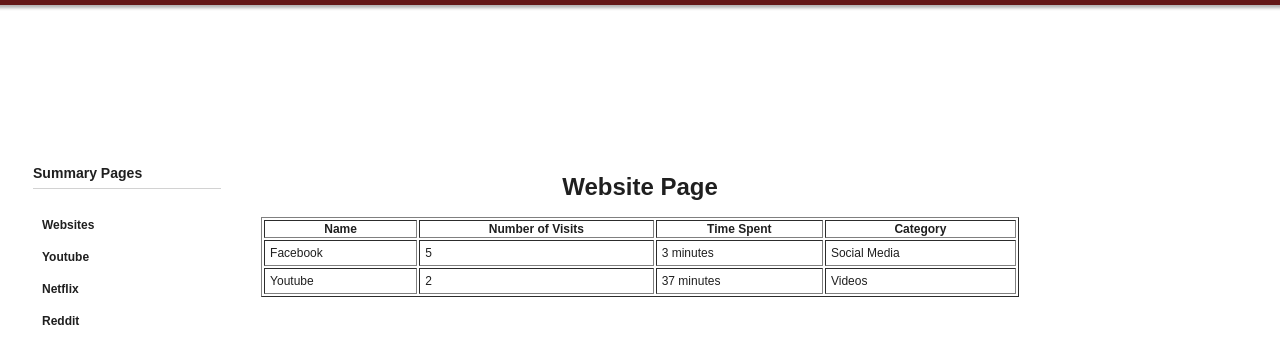
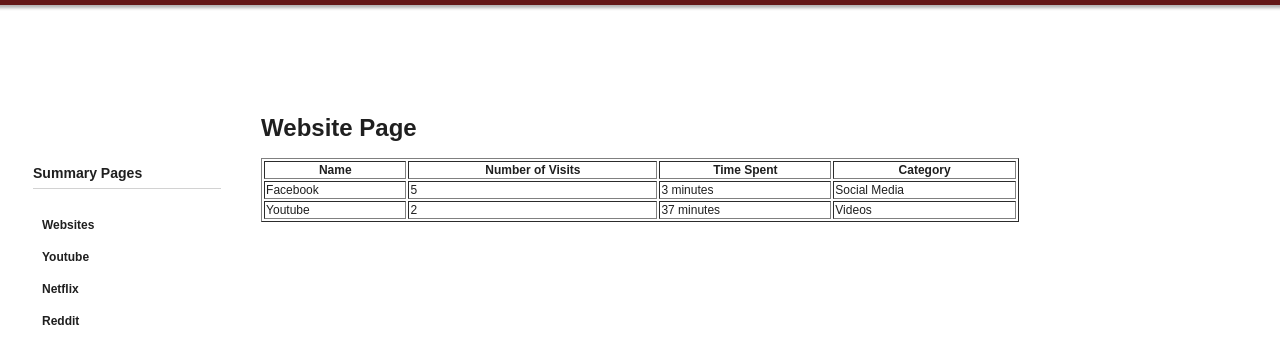
Before and after one commit to jmbuck/logger, a React app: page /#/websites in a window 1280 px wide. Shown: the part 59-422 px from the top of the page. Built offline with nearby package versions, Linux system fonts and the light colour scheme; a web font is replaced by a local one.

Commit message:
Remove css for matching style

```diff
--- a/src/css/common.css
+++ b/src/css/common.css
@@ -89,16 +89,3 @@ h3.break-line.title { margin-top: 5px; margin-bottom: 20px; }
 .panel-preference .panel-center-content div.Delete-Account:hover {
     background: #d44242;
 }
-
-.WebsitePanel th, td {
-    padding: 5px;
-}
-
-h1 {
-    text-align: center;
-    margin-top: 75px;
-}
-
-.NetflixPanel h3 {
-    padding: 20px;
-}
```
Also changed, not shown: public/manifest.json.
